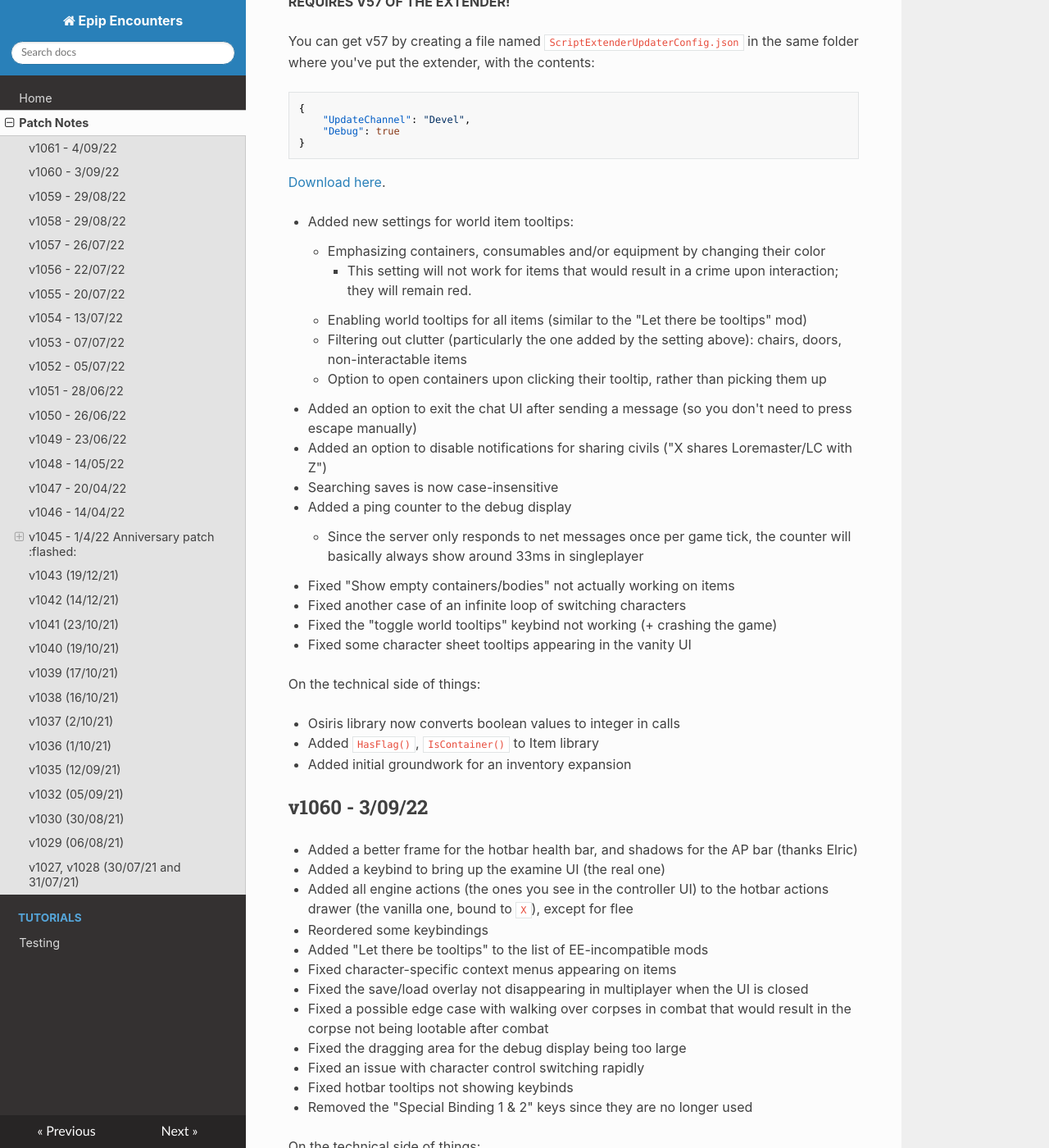
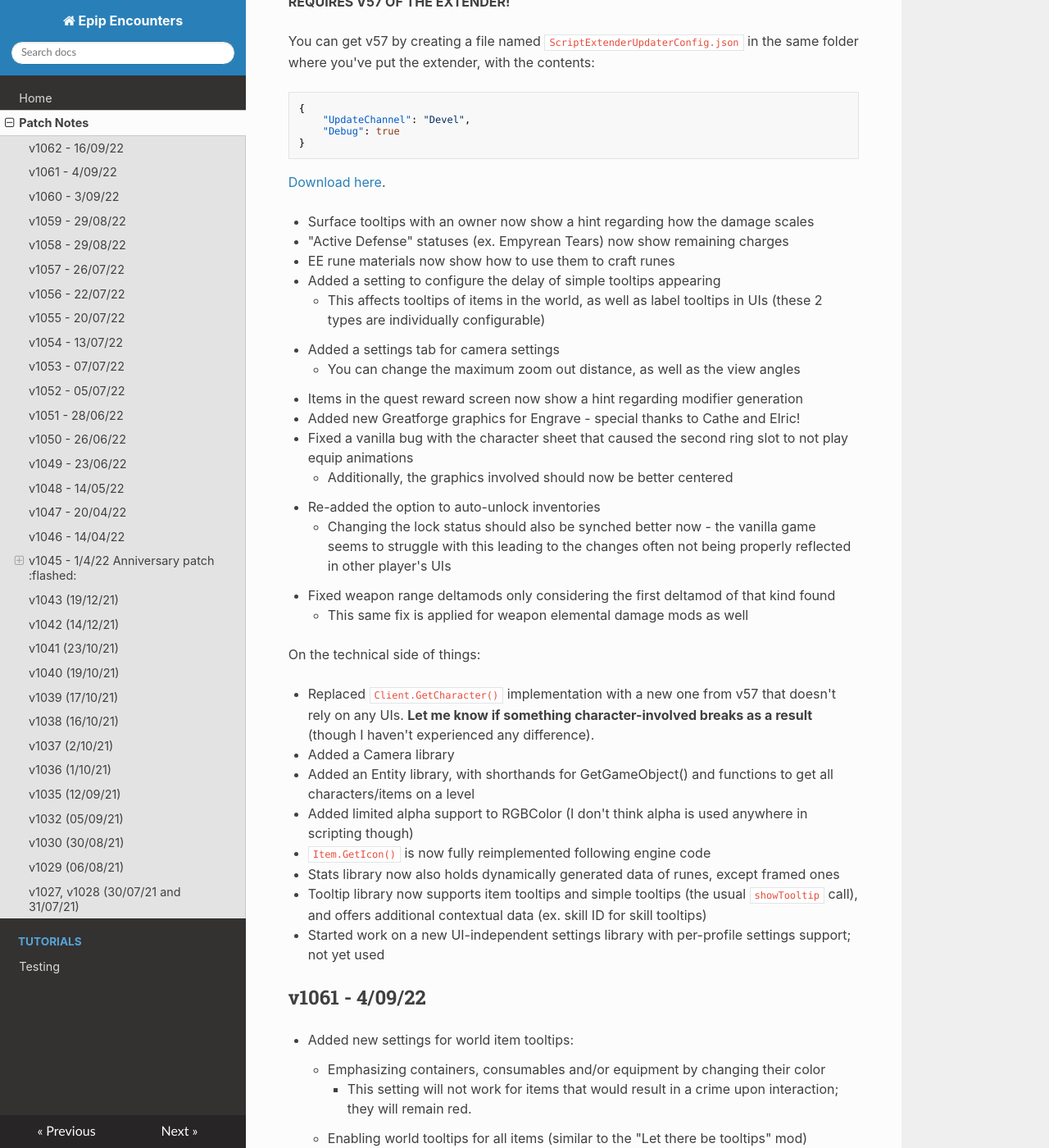
Before and after one commit to PinewoodPip/epip, an MkDocs documentation site: the page built from docs/patchnotes.md, in a window 1280 px wide and 1400 px high, scrolled down 275 px. Shown: the whole window at 82% size. Built offline with MkDocs 1.6.1, drawn with Linux system fonts in a browser that asks for light colours; nearby versions of some CDN libraries; some of the changed text lies outside the part shown.

Commit message:
Add v1062 patchnotes

````diff
--- a/docs/patchnotes.md
+++ b/docs/patchnotes.md
@@ -2,7 +2,7 @@
 
 Older versions of the mod can be found [here](https://drive.google.com/drive/folders/13rN97wZFWoyaxgBDwtgxymenjXwezBF5?usp=sharing).
 
-## v1061 - 4/09/22
+## v1062 - 16/09/22
 
 **REQUIRES V57 OF THE EXTENDER!**
 
@@ -15,7 +15,37 @@ You can get v57 by creating a file named `ScriptExtenderUpdaterConfig.json` in t
 }
 ```
 
-[Download here](https://drive.google.com/file/d/1BoreuHCluGMXXLEkSwxiE1CAd1oq_CoZ/view?usp=sharing).
+[Download here](https://drive.google.com/file/d/1OJNDz7Xp3bFsMMjDtySUSG8QgGH5iUMt/view?usp=sharing).
+
+
+- Surface tooltips with an owner now show a hint regarding how the damage scales
+- "Active Defense" statuses (ex. Empyrean Tears) now show remaining charges
+- EE rune materials now show how to use them to craft runes
+- Added a setting to configure the delay of simple tooltips appearing
+    - This affects tooltips of items in the world, as well as label tooltips in UIs (these 2 types are individually configurable)
+- Added a settings tab for camera settings
+    - You can change the maximum zoom out distance, as well as the view angles
+- Items in the quest reward screen now show a hint regarding modifier generation
+- Added new Greatforge graphics for Engrave - special thanks to Cathe and Elric!
+- Fixed a vanilla bug with the character sheet that caused the second ring slot to not play equip animations
+    - Additionally, the graphics involved should now be better centered
+- Re-added the option to auto-unlock inventories
+    - Changing the lock status should also be synched better now - the vanilla game seems to struggle with this leading to the changes often not being properly reflected in other player's UIs
+- Fixed weapon range deltamods only considering the first deltamod of that kind found
+    - This same fix is applied for weapon elemental damage mods as well
+
+On the technical side of things:
+
+- Replaced `Client.GetCharacter()` implementation with a new one from v57 that doesn't rely on any UIs. **Let me know if something character-involved breaks as a result** (though I haven't experienced any difference).
+- Added a Camera library
+- Added an Entity library, with shorthands for GetGameObject() and functions to get all characters/items on a level
+- Added limited alpha support to RGBColor (I don't think alpha is used anywhere in scripting though)
+- `Item.GetIcon()` is now fully reimplemented following engine code
+- Stats library now also holds dynamically generated data of runes, except framed ones
+- Tooltip library now supports item tooltips and simple tooltips (the usual `showTooltip` call), and offers additional contextual data (ex. skill ID for skill tooltips)
+- Started work on a new UI-independent settings library with per-profile settings support; not yet used
+
+## v1061 - 4/09/22
 
 - Added new settings for world item tooltips:
     - Emphasizing containers, consumables and/or equipment by changing their color
````
Also changed, not shown: docs/index.md (+1 -1 lines).
